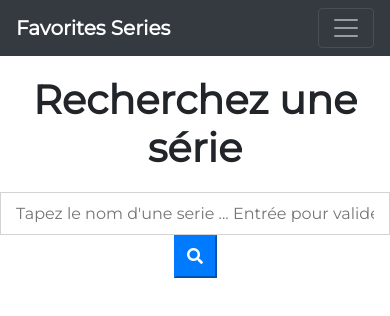
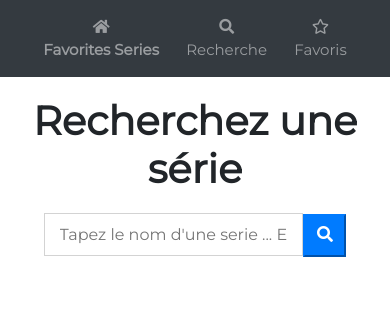
Before and after one commit to Mkadri66/favorites_series, a Vue app: page /search in a window 390 px wide. Shown: the top 316 px of the page. Built offline with nearby package versions, Linux system fonts and the light colour scheme.

Commit message:
feat(responsive) : responsive on ipad

```diff
--- a/public/index.html
+++ b/public/index.html
@@ -9,7 +9,7 @@
     <link rel="stylesheet" href="https://use.fontawesome.com/releases/v5.8.1/css/all.css"
       integrity="sha384-50oBUHEmvpQ+1lW4y57PTFmhCaXp0ML5d60M1M7uH2+nqUivzIebhndOJK28anvf" crossorigin="anonymous">
     <link href="https://fonts.googleapis.com/css?family=Montserrat" rel="stylesheet">
-    <script src="https://stackpath.bootstrapcdn.com/bootstrap/4.3.1/js/bootstrap.min.js"></script>
+
     <title>favorites_series</title>
   </head>
   <body>
@@ -18,6 +18,6 @@
     </noscript>
     <div id="app"></div>
     <!-- built files will be auto injected -->
-
+    <script src="https://stackpath.bootstrapcdn.com/bootstrap/4.3.1/js/bootstrap.min.js"></script>
   </body>
 </html>
--- a/src/App.vue
+++ b/src/App.vue
@@ -1,17 +1,17 @@
 <template>
   <div id="app">
     <nav class="navbar navbar-expand-lg navbar-dark bg-dark">
-      <router-link class="navbar-brand" :to="{name: 'Home'}"> <strong>Favorites Series</strong> </router-link>
-      <button class="navbar-toggler" type="button" data-toggle="collapse" data-target="#navbarNav" aria-controls="navbarNav" aria-expanded="false" aria-label="Toggle navigation">
-        <span class="navbar-toggler-icon"></span>
-      </button>
-      <div class="collapse navbar-collapse" id="navbarNav">
+
+      <div id="navbarNav">
         <ul class="navbar-nav">
           <li class="nav-item">
-            <router-link class="nav-link" :to="{name: 'Search'}">Recherche</router-link>
+            <router-link class="nav-link" :to="{name: 'Home'}"> <i class="fas fa-home"></i> <br><strong>Favorites Series</strong> </router-link>
           </li>
           <li class="nav-item">
-            <router-link class="nav-link" :to="{name: 'Favorites'}">Favoris</router-link>
+            <router-link class="nav-link" :to="{name: 'Search'}"> <i class="fas fa-search"></i><br> Recherche</router-link>
+          </li>
+          <li class="nav-item">
+            <router-link class="nav-link" :to="{name: 'Favorites'}"><i class="far fa-star"></i> <br> Favoris</router-link>
           </li>
         </ul>
       </div>
@@ -42,9 +42,23 @@ body {
   font-family: 'Montserrat', sans-serif;
   height: 100%;
 }
+#navbarNav {
+    width: 100% !important;
+}
 nav{
   position:fixed;
 }
+
+.navbar-nav {
+  text-align: center;
+  width: 100%;
+  bottom: 0;
+  display: flex;
+  flex-direction: row;
+  justify-content: space-evenly
+}
+
+
 
 .fade-enter-active,
 .fade-leave-active {
@@ -57,4 +71,21 @@ nav{
 .fade-leave-active {
   opacity: 0
 }
+
+/*  RESPONSIVE */
+
+@media (max-width: 768px){
+  /* #navbarNav {
+    width: 100% !important;
+  }
+  .navbar-nav {
+    text-align: center;
+    width: 100%;
+    bottom: 0;
+    display: flex;
+    flex-direction: row;
+    justify-content: space-around;
+  } */
+
+}
 </style>
--- a/src/components/Favorites.vue
+++ b/src/components/Favorites.vue
@@ -91,7 +91,6 @@ export default {
 
 .delete-fav {
   position: absolute;
-
   display: flex;
   justify-content: space-between;
   align-items: baseline;
@@ -125,4 +124,33 @@ p {
     transform: scale(0.3) translateX(50px);
   }
 }
+/*  RESPONSIVE */
+
+/* IPAD  */
+ @media (max-width: 768px){
+  .favorite .content img {
+      height: 255px;
+      margin-top: 22px;
+  }
+  .favorite .content .delete-fav {
+    left: 24px !important;
+    bottom: 7px;
+    right: auto;
+    padding: 3px;
+    background-color: #ff7675;
+    border-radius: 5px;
+  }
+  .favorite .description{
+    margin-top: 0px;
+  }
+  .favorite .description .header{
+    font-size: 20px;
+  }
+  .favorite .description .overview{
+    font-size: 13px;
+  }
+}
+
+
+
 </style>
--- a/src/components/Home.vue
+++ b/src/components/Home.vue
@@ -26,8 +26,8 @@ export default {};
   background-size: cover;
   background-repeat: no-repeat;
   height: 100%;
-  filter: blur(4px);
-  -webkit-filter: blur(4px);
+  filter: blur(3px);
+  -webkit-filter: blur(3px);
 }
 .home-content{
   color: white;
@@ -55,4 +55,11 @@ export default {};
 h1{
     font-weight: bolder;
 }
+
+@media (max-width: 768px){
+  .home-content{
+    margin: 0;
+    padding: 25px;
+  }
+}
 </style>
--- a/src/components/SearchResults.vue
+++ b/src/components/SearchResults.vue
@@ -3,13 +3,14 @@
     <div v-for="serie in series" :key="serie.id" class="serie col-lg-12">
       <div class="content">
         <img :src="serie.url" alt="">
+        <a v-if="!serie.isFavorite" class="add-fav" @click="addFav(serie)" :v-model="serie"> <i class="far fa-star"></i> Ajouter aux favoris </a>
+        <p v-else class="already-fav"> Dans vos favoris.</p>
         <div class="description">
           <div class="header">{{serie.title}}</div>
           <div class="overview">{{serie.overview}}</div>
           <!-- <p> {{serie.isFavorite}}</p> -->
-          <a v-if="!serie.isFavorite" class="add-fav" @click="addFav(serie)" :v-model="serie"> <i class="far fa-star"></i> Ajouter aux favoris </a>
-          <p v-else class="already-fav"> Cette serie fait partie de vos favoris.</p>
         </div>
+
       </div>
     </div>
   </div>
@@ -98,7 +99,7 @@ export default {
     position: absolute;
     bottom: 16px;
     right: 42px;
-  color:grey;
+    color:white;
     font-style: italic;
   }
 
@@ -110,14 +111,34 @@ export default {
         }
   }
 
-  /* @-webkit-keyframes slidein {
-      0% {
-          opacity: 0;
+  @media (max-width: 768px){
+  .serie .content img {
+      height: 255px;
+      margin-top: 22px;
+  }
+  .serie .content .add-fav {
+    left: 19px !important;
+    right: auto;
+    padding: 7px;
   }
 
-      100% {
-        opacity: 1;
+  .serie .content .already-fav {
+    left: 25px !important;
+    bottom: -2px;
+    right: auto;
+    padding: 10px;
+    background-color: #74b9ff;
+    border-radius: 5px;
   }
-  } */
+  .serie .description{
+    margin-top: 0px;
+  }
+  .serie .description .header{
+    font-size: 20px;
+  }
+  .serie .description .overview{
+    font-size: 13px;
+  }
+}
 
 </style>
--- a/src/components/SearchSeries.vue
+++ b/src/components/SearchSeries.vue
@@ -6,7 +6,7 @@
             <input v-model="name"
                 placeholder="Tapez le nom d'une serie ... Entrée pour valider"
                 type="text"
-                class="col-lg-6 search-input"/>
+                class="col-lg-6 col-md-8 col-8 search-input"/>
 
             <button class="btn-primary">
                 <i class="fas fa-search"></i>
```
Lines whose indentation alone changed are shown as unchanged.
